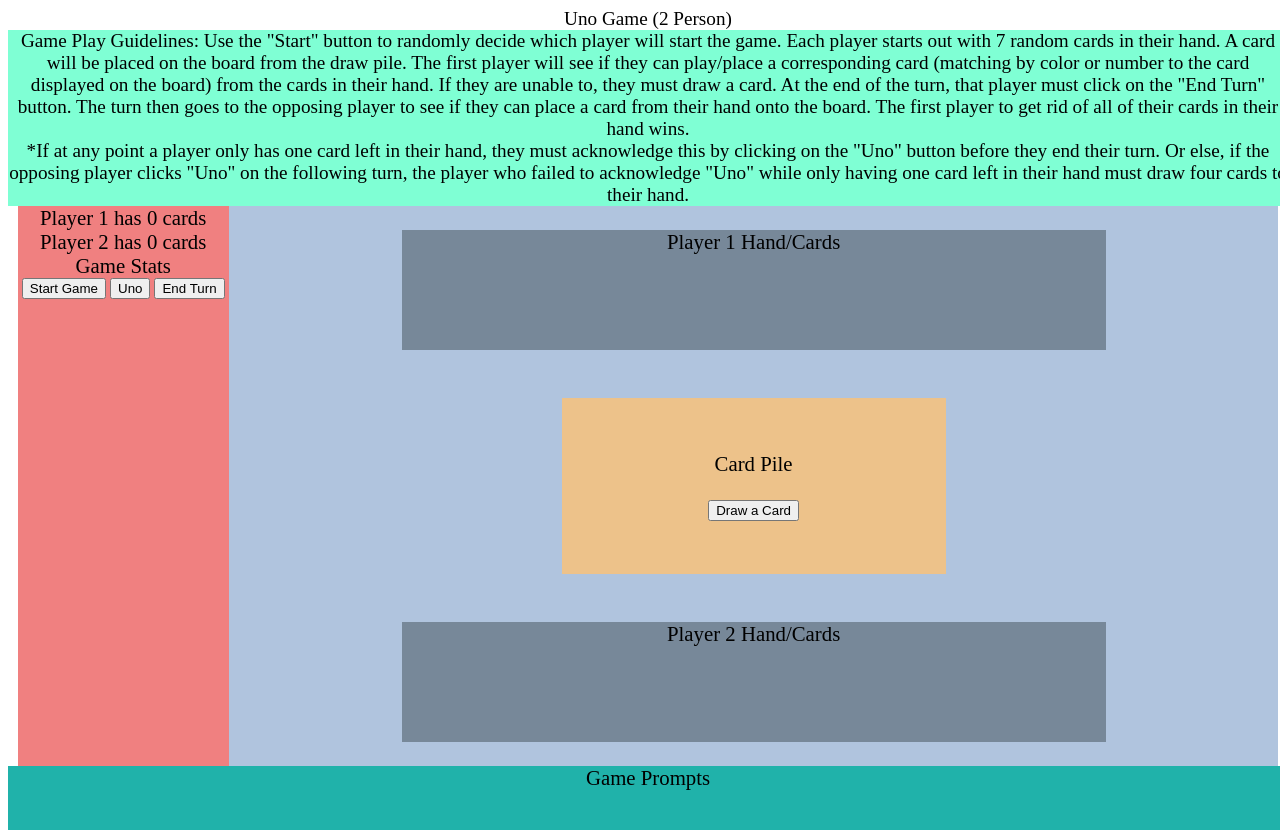
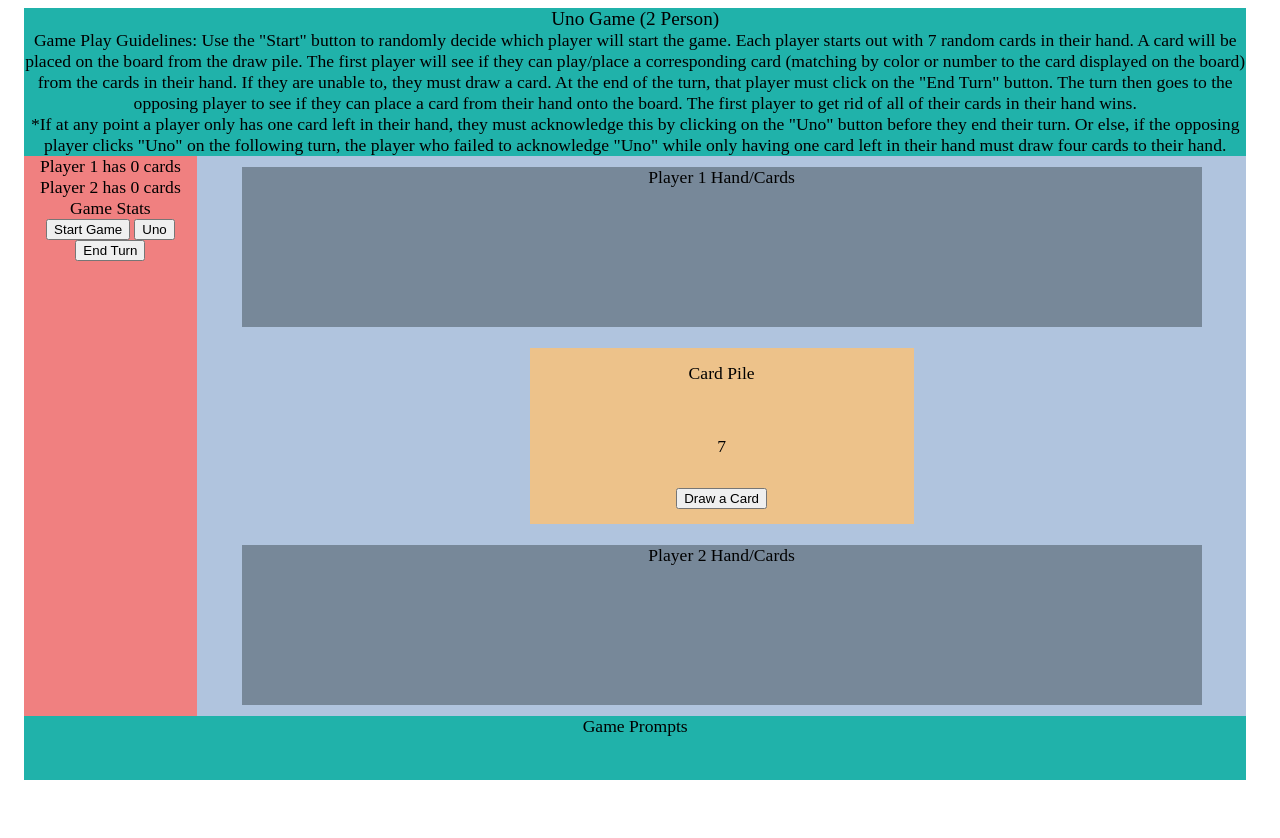
Before and after one commit to larrytu327/Project_1_Uno_Game, a plain HTML site: page index.html in a window 1280 px wide. Both pictures are taken after a click on the button "Draw a Card". After the commit the page ends 800 px from the top, so only its background shows below. Drawn offline with Linux system fonts and the light colour scheme.

Commit message:
Setup first draft of card deck and shuffling

```diff
--- a/index.html
+++ b/index.html
@@ -17,13 +17,14 @@
             <div id="player1Stats">Player 1 has 0 cards</div>
             <div id="player2Stats">Player 2 has 0 cards</div>
             <div id="gameStats">Game Stats</div>
-            <button>Start Game</button>
-            <button>Uno</button>
-            <button>End Turn</button>
+            <button class="startGameButton">Start Game</button>
+            <button class="unoButton">Uno</button>
+            <button class="endTurnButton">End Turn</button>
         </section>
         <section id="gameBoard">
             <div id="player1Hand">Player 1 Hand/Cards</div>
             <div id="cardPile">Card Pile<br></br>
+                <div class="drawCards"></div>
                 <button class="drawCardButton">Draw a Card</button>
             </div>
             <div id="player2Hand">Player 2 Hand/Cards</div>
--- a/style.css
+++ b/style.css
@@ -5,28 +5,29 @@ body {
     justify-content: center;
     align-items: center;
     flex-wrap: wrap;
-    width: 100%;
+    width: 98%;
     height: 20%;
 }
 
 #title {
     text-align: center;
     font-size: 1.2em;
-    width: 100vw;
+    width: 95.5vw;
+    background-color: lightseagreen;
 }
 
 .gameIntro {
     text-align: center;
-    font-size: 1.2em;
-    width: 100vw;
+    font-size: 1.1em;
+    width: 95.5vw;
     align-items: center;
-    background-color: aquamarine;
+    background-color: lightseagreen;
 }
 
 main {
     display: flex;
     width: 100%;
-    height: 80%;
+    height: 100%;
     flex-direction: row;
     flex-wrap: wrap;
     justify-content: center;
@@ -37,30 +38,30 @@ main {
 
 #sidebar {
     background-color: lightcoral;
-    width: 16.5vw;
+    width: 13.5vw;
     height: 70vh;
 }
 
 #player1Stats {
-    font-size: 1.3em;
+    font-size: 1.1em;
 }
 
 #player2Stats {
-    font-size: 1.3em;
+    font-size: 1.1em;
 }
 
 #gameStats {
-    font-size: 1.3em;
+    font-size: 1.1em;
 }
 
 #gameBoard {
-    font-size: 1.3em;
+    font-size: 1.1em;
     background-color: lightsteelblue;
     width: 82vw;
     height: 70vh;
     display: flex;
     flex-direction: row;
-    justify-content: center;
+    justify-content: space-around;
     align-items: flex-start;
     flex-wrap: wrap;
 }
@@ -72,28 +73,28 @@ main {
     display: flex;
     flex-direction: column;
     align-items: center;
-    justify-content: center;
+    justify-content: space-around;
     margin: auto;
 }
 
 #player1Hand {
-    width: 55vw;
-    height: 15vh;
+    width: 75vw;
+    height: 20vh;
     background-color: lightslategray;
     margin: auto;
     flex-direction: row;
     align-items: center;
-    justify-content: center;
+    justify-content: space-around;
 }
 
 #player2Hand {
-    width: 55vw;
-    height: 15vh;
+    width: 75vw;
+    height: 20vh;
     background-color: lightslategray;
     margin: auto;
     flex-direction: row;
     align-items: center;
-    justify-content: center;
+    justify-content: space-around;
 }
 
 .drawCardButton {
@@ -101,9 +102,9 @@ main {
 }
 
 #gamePrompts {
-    font-size: 1.3em;
+    font-size: 1.1em;
     height: 8vh;
-    width: 100vw;
+    width: 95.5vw;
     background-color: lightseagreen;
     text-align: center;
 }
--- a/uno.js
+++ b/uno.js
@@ -0,0 +1,53 @@
+let cardPile = [0,1,2,3,4,5,6,7,8,9];
+let drawCardInput = document.querySelector(".drawCardButton");
+let startGame = document.querySelector(".startGameButton");
+let unoCall = document.querySelector(".unoButton");
+let endTurn = document.querySelector("endTurnButton");
+let player1Cards = document.querySelector("#player1Hand");
+let player2Cards = document.querySelector("#player2Hand");
+let cardPileOutput = document.querySelector("#cardPile");
+let displayDrawCards = document.querySelector(".drawCards");
+
+const colors = ["Blue", "Red", "Yellow", "Green"];
+const values = ["0", "1", "2", "3", "4", "5", "6", "7", "8", "9", "Skip", "Draw 2"];
+const wildCards = ["Wild", "Wild Draw 4"];
+
+let deck = [];
+
+for (let i = 0; i < colors.length; i++) {
+    for (let j = 0; j < values.length; j++) {
+        let card = {Color: colors[i], Value: values[j]};
+        deck.push(card);
+    }
+}
+
+for (let i = 0; i < wildCards.length; i++) {
+    for (let j = 0; j < 4; j++) {
+        let card = {Color: wildCards[i], Value: ""};
+        deck.push(card);
+    }
+}
+
+// for (let i = 0; i < deck.length; i++) {
+//     console.log(deck[i]);
+// }
+
+for (let i = deck.length - 1; i > 0; i--) {
+    let j = Math.floor(Math.random()*i);
+    let temp = deck[i];
+    deck[i] = deck[j];
+    deck[j] = temp;
+}
+
+// console.log("The first five cards are: ");
+
+// for (let i = 0; i < 5; i++) {
+//     console.log(`${deck[i].Color} ${deck[i].Value}`);
+// }
+
+
+function drawCard() {
+    displayDrawCards.innerHTML = `${cardPile[Math.floor(Math.random()*(cardPile.length))]}`;
+}
+
+drawCardInput.addEventListener("click", drawCard);
```
